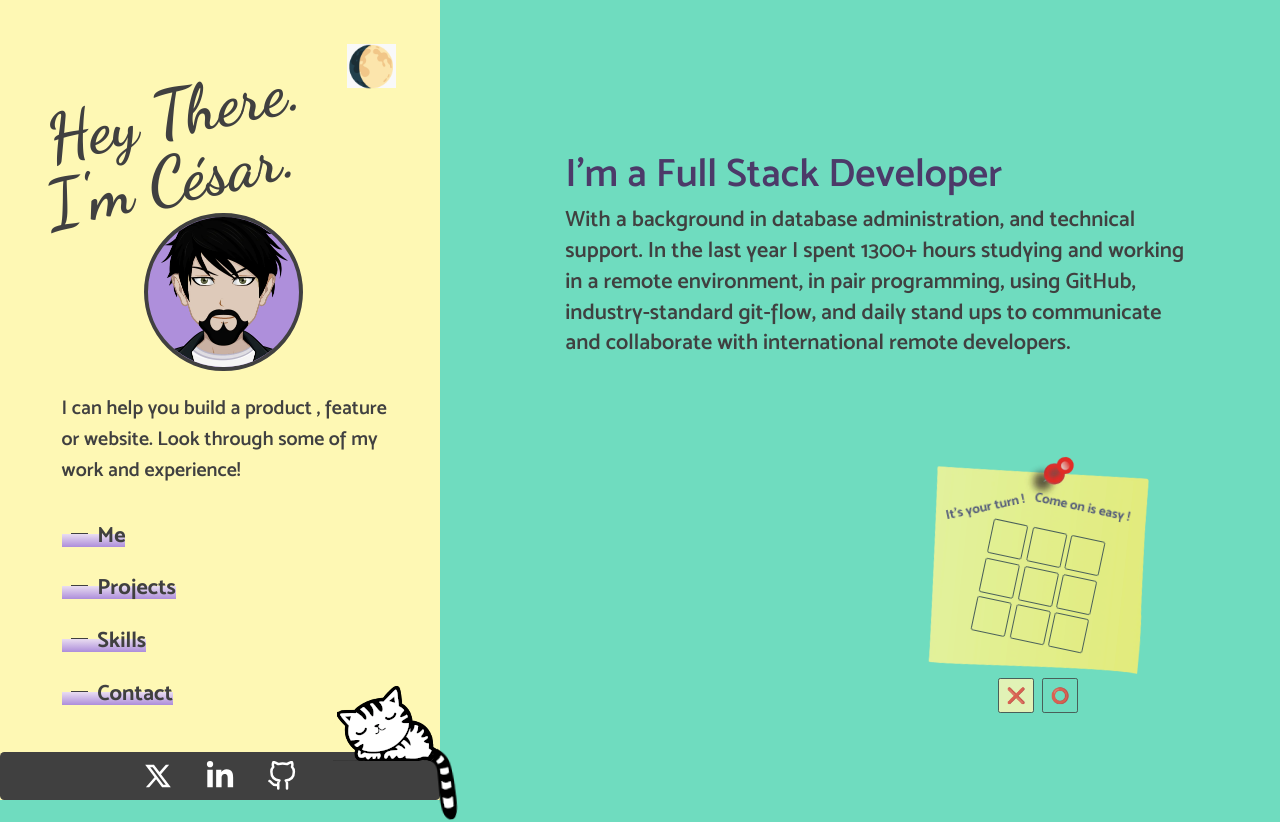
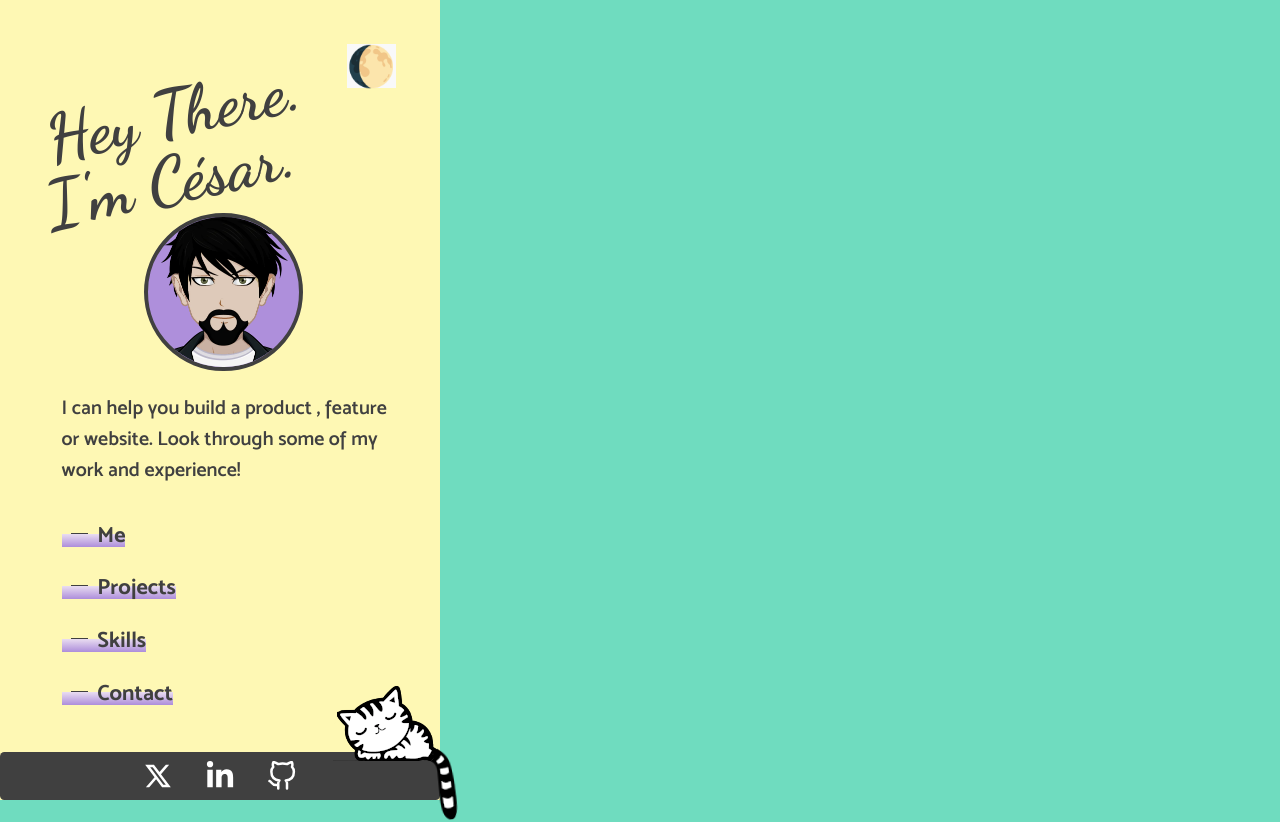
Before and after one commit to CesarHerr/portfolio, a React (Vite) app: page / in a window 1280 px wide. Shown: the top 822 px of the page. Built offline with nearby package versions, Linux system fonts and the light colour scheme.

Commit message:
Create animation for navigate and about

```diff
--- a/src/App.css
+++ b/src/App.css
@@ -4,27 +4,20 @@
   position: relative;
 }
 
-/* .leftSide {
-  right: 0;
-  width: 60%;
-} */
+.custom-opacity, .custom-opacity-nav {
+  animation: opacityAnimation 2s ease-out;
+}
 
-/* & .light {
-    position:absolute;
-    right: 5rem;
-    width: 55%;
-    margin-top: 13rem;
-    border-left: 12rem solid transparent;
-    border-right: 9rem solid transparent;
-    border-bottom: 23rem solid rgba(255, 228, 196, 0.192);
-  } */
+.custom-opacity-nav{
+  animation: moveLeft 1s ease-in-out;
+}
 
 .popupCase {
-  animation: comeHereCase 0.4s ease-in-out;
+  animation: opacityAnimation 0.4s ease-in-out;
   animation-fill-mode: forwards;
 }
 
-@keyframes comeHereCase {
+@keyframes opacityAnimation {
   0% {
     opacity: 0;
   }
@@ -117,17 +110,7 @@
 }
 
 .titleAnimation {
-  animation: titleAnimation 1s ease-in-out;
-}
-
-@keyframes titleAnimation {
-  0% {
-    opacity: 0;
-  }
-
-  100% {
-    opacity: 1;
-  }
+  animation: opacityAnimation 1.5s ease-in-out;
 }
 
 @media (min-width: 1280px) {
```
